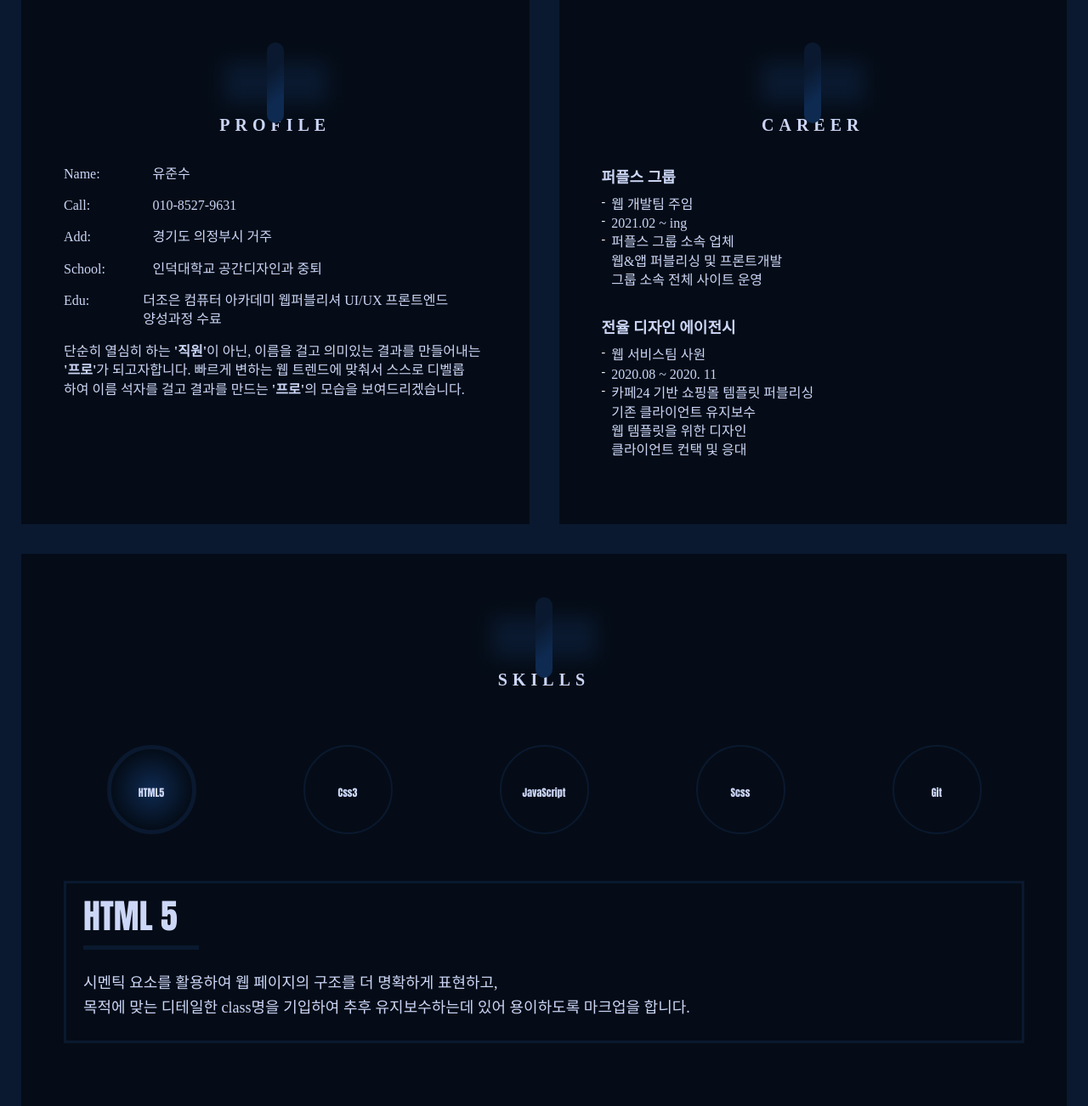
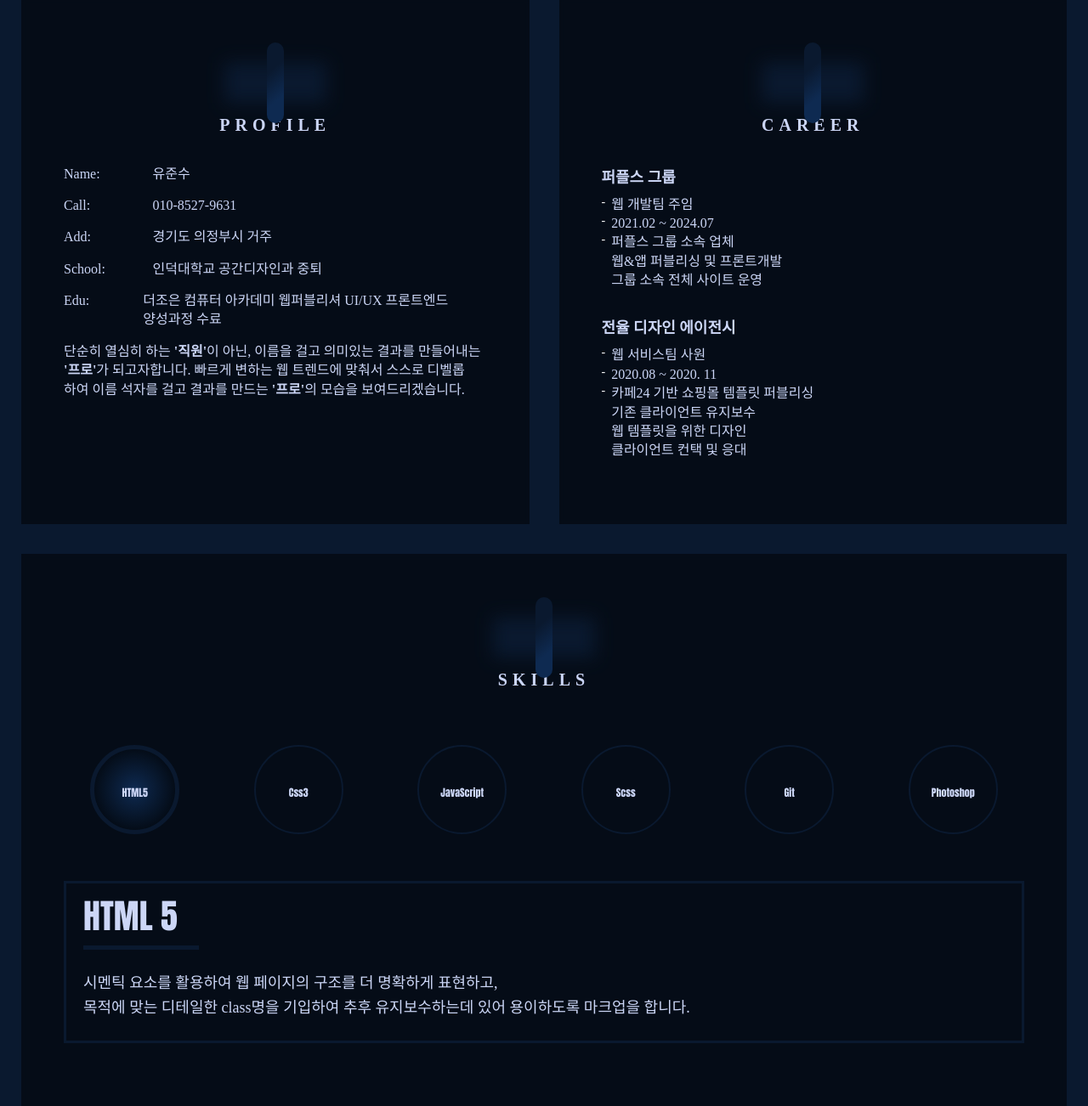
Before and after one commit to yoojunsu/portfolio, a PHP site: page / in a window 1280 px wide. Shown: the part 2563-3865 px from the top of the page at 85% size. Run offline with PHP 8.4, Linux system fonts and the light colour scheme; some libraries are stand-ins or nearby versions; some web fonts are replaced.

Commit message:
[포폴리뉴얼] 컨텐츠 수정 및 추가
-퍼플스 근무종료기간 기입
-스킬 '포토샵'추가

```diff
--- a/main.php
+++ b/main.php
@@ -188,7 +188,7 @@
                                     </li>
                                     <li class="about-my-career">
                                         <span class="about-my-txt">
-                                            2021.02 ~ ing
+                                            2021.02 ~ 2024.07
                                         </span>
                                     </li>
                                     <li class="about-my-career">
@@ -262,6 +262,10 @@
                             <button type="button" class="about-my-skil-btn ">
                                 <i class="xi-git-symbol"></i>
                                 <b class="about-my-skil-name">Git</b>
+                            </button>
+                            <button type="button" class="about-my-skil-btn ">
+                                <i class="xi-photoshop"></i>
+                                <b class="about-my-skil-name">Photoshop</b>
                             </button>
                         </div>
 
--- a/src/js/common.js
+++ b/src/js/common.js
@@ -94,6 +94,11 @@ window.addEventListener("DOMContentLoaded", () => {
             "name": `Git`,
             "description": `Git을 사용하여 협업하고, 버전 관리를 할 수 있습니다. 논의를 통해 Branch 전략과, 커밋 관리를 통해 효율적입 협업 및 형상관리를 할 수 있으며,
             대규모 프로젝트시에는 Git의 GUI도구인 소스트리(SourceTree)를 적극 사용하여 보다 간편하게 Git을 다루고, 필요시에는 Git의 필수 명령어를 이해하여 터미널 또한 적극 활용합니다.`
+        },
+        {
+            "name": `Photoshop`,
+            "description": `어도비 포토샵을 이용하여, 간단한 웹 디자인 작업을 할 수 있습니다. 또한 웹 퍼블리셔로서 디자이너의 업무를 이해하고,
+            원활한 커뮤니케이션을 진행 할 수 있습니다.`
         }
 
     ];
```
